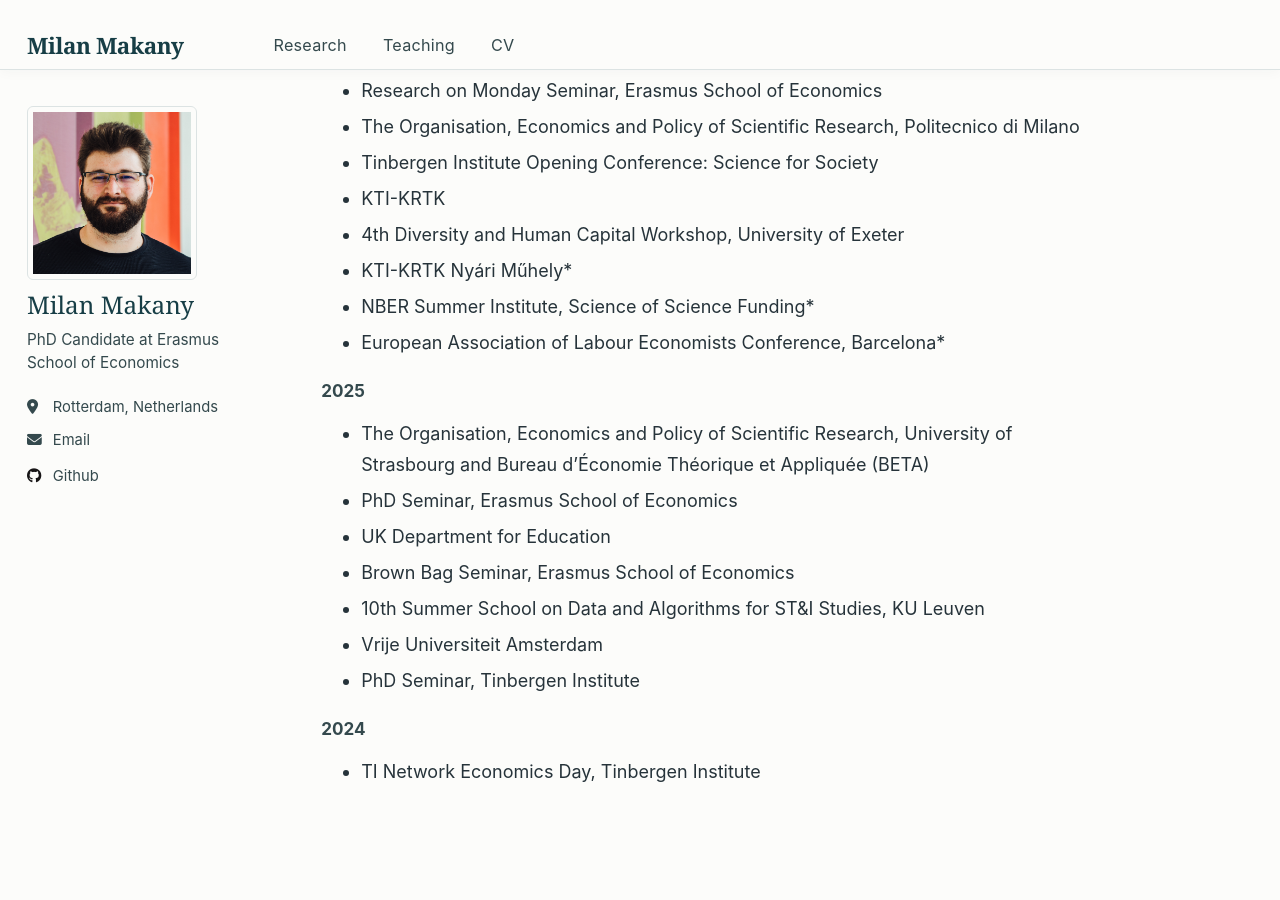
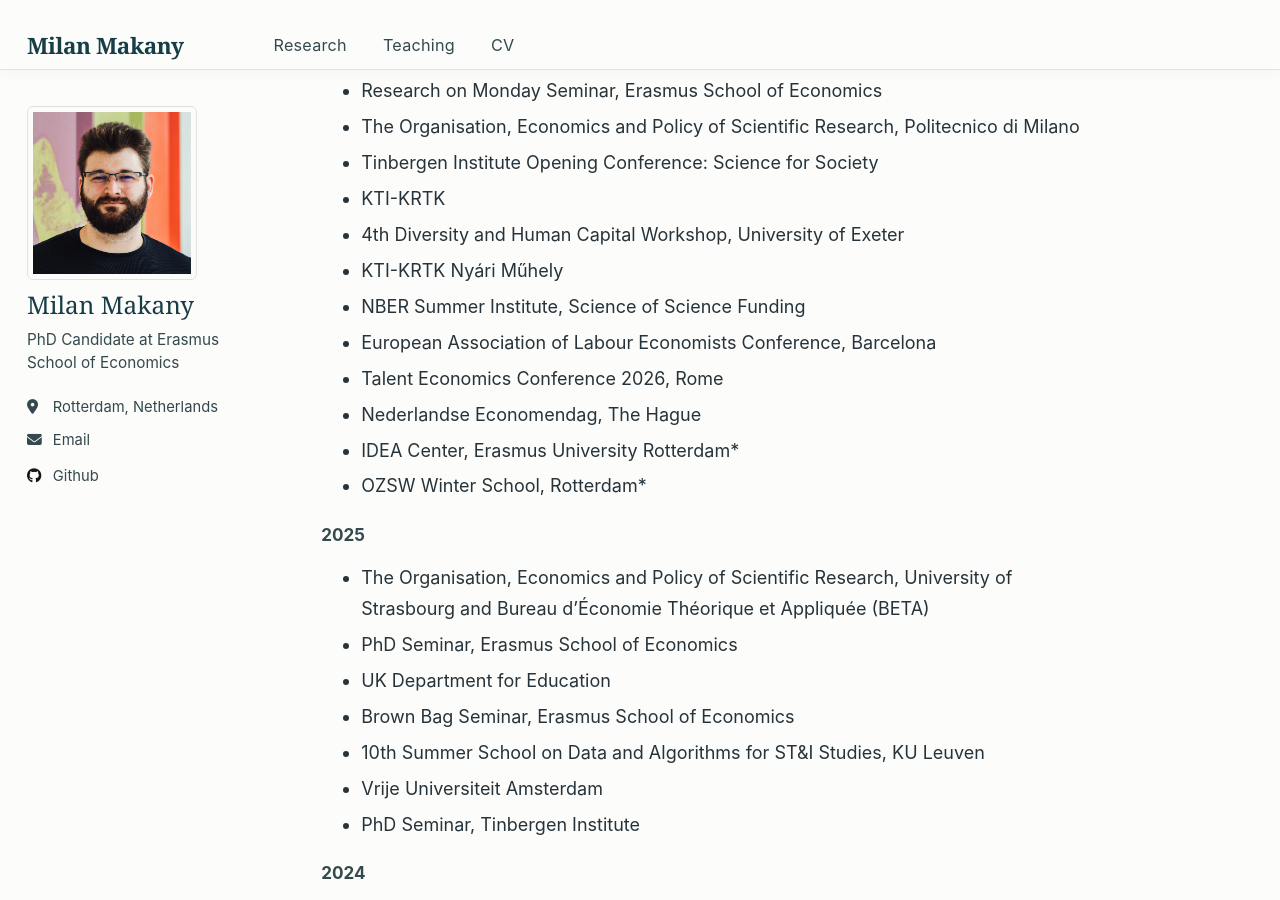
Before and after one commit to makany-milan/makany-milan.github.io, a Jekyll site: the page built from _pages/cv.md, in a window 1280 px wide and 900 px high, scrolled down 555 px. Built offline with Jekyll 4.4.1, drawn with Linux system fonts in a browser that asks for light colours.

```diff
--- a/_pages/cv.md
+++ b/_pages/cv.md
@@ -30,9 +30,13 @@ Paul David Best Junior Paper Award, Workshop on the Organisation, Economics and
 - Tinbergen Institute Opening Conference: Science for Society
 - KTI-KRTK
 - 4th Diversity and Human Capital Workshop, University of Exeter
-- KTI-KRTK Nyári Műhely\*
-- NBER Summer Institute, Science of Science Funding\*
-- European Association of Labour Economists Conference, Barcelona\*
+- KTI-KRTK Nyári Műhely
+- NBER Summer Institute, Science of Science Funding
+- European Association of Labour Economists Conference, Barcelona
+- Talent Economics Conference 2026, Rome
+- Nederlandse Economendag, The Hague
+- IDEA Center, Erasmus University Rotterdam\*
+- OZSW Winter School, Rotterdam\*
 
 ### 2025
 
```
Also changed, not shown: _pages/about.md (+1 -4 lines), _publications/experts.md (+1 -1 lines), _publications/networks.md (+2 -2 lines), _publications/women_in_academia.md (+1 -1 lines).
